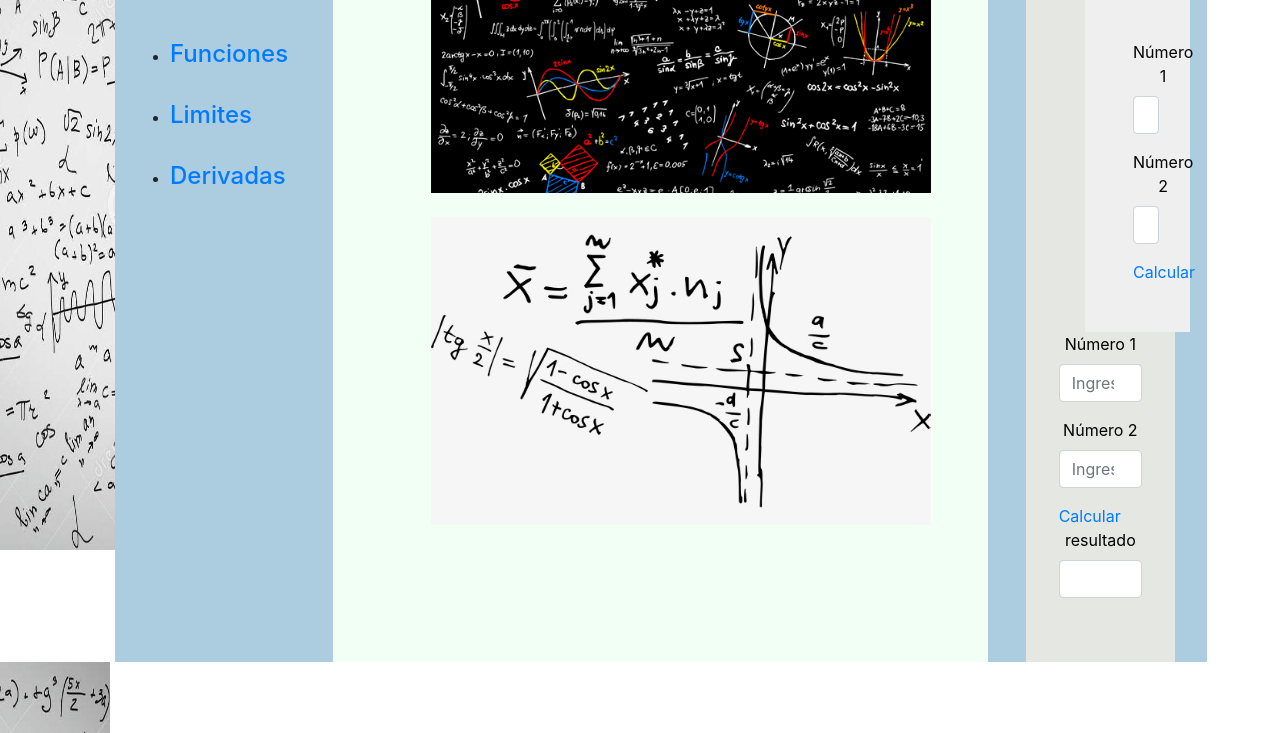
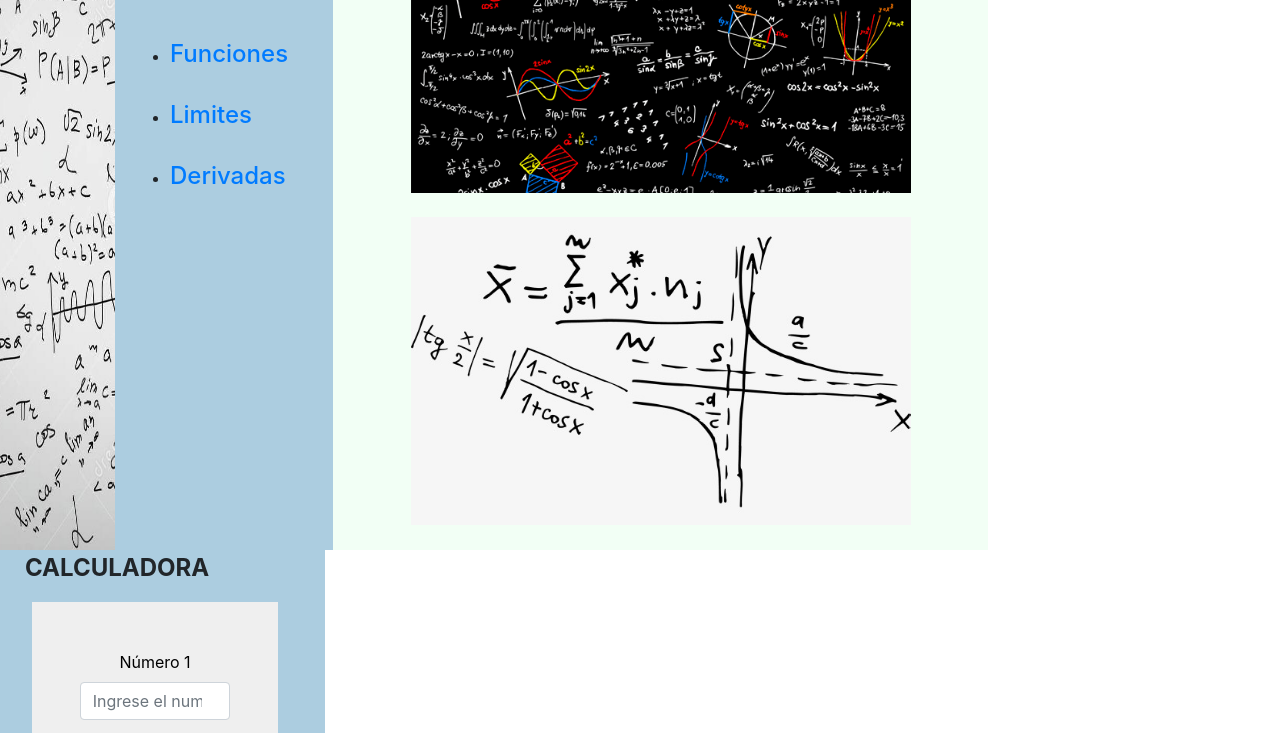
Before and after one commit to ispa16/Calculadora_derivadas, a plain HTML site: page calculo/index.html in a window 1280 px wide. Shown: the part 206-939 px from the top of the page. Drawn offline with nearby package versions, Linux system fonts and the light colour scheme.

Commit message:
restaurado el index :v

```diff
--- a/calculo/index.html
+++ b/calculo/index.html
@@ -1,5 +1,6 @@
 <!doctype html>
 <html lang="en">
+
 <head>
   <!-- Required meta tags -->
   <meta charset="utf-8">
@@ -11,8 +12,8 @@
 
   <link rel="shortcut icon" type="image/x-icon" href="imagenes/icon.png">
   <script type="text/javascript">
-    $(document).ready(function() {
-      $("#boton").click(function() {
+    $(document).ready(function () {
+      $("#boton").click(function () {
         var num1 = $("#numero1").val();
         var num2 = $("#numero2").val();
         var resultado = parseInt(num1) + parseInt(num2);
@@ -26,28 +27,27 @@
 
   <title>Calculo</title>
 </head>
+
 <body>
   <nav class="navbar navbar-expand-lg navbar-light bg-light">
 
     <a class="navbar-brand">Proyecto de cálculo</a>
-    <button class="navbar-toggler" type="button" data-toggle="collapse"
-    data-target="#navbarSupportedContent" aria-controls="navbarSupportedContent"
-    aria-expanded="false"
-    aria-label="Toggle navigation">
+    <button class="navbar-toggler" type="button" data-toggle="collapse" data-target="#navbarSupportedContent"
+      aria-controls="navbarSupportedContent" aria-expanded="false" aria-label="Toggle navigation">
       <span class="navbar-toggler-icon"></span>
     </button>
 
     <div class="collapse navbar-collapse" id="navbarSupportedContent" style="background:#42484E">
       <ul class="navbar-nav mr-auto">
         <li class="nav-item active">
-        <a class="nav-link" href="index.html"><font color="#F0FFFF">INICIO</font> <span
-          class="sr-only">(current)</span> </a>
+          <a class="nav-link" href="index.html">
+            <font color="#F0FFFF">INICIO</font> <span class="sr-only">(current)</span>
+          </a>
         </li>
 
         <li class="nav-item dropdown">
-          <a class="nav-link dropdown-toggle" href="#" id="navbarDropdown" role="button"
-          data-toggle="dropdown" aria-haspopup="true"
-          aria-expanded="false">
+          <a class="nav-link dropdown-toggle" href="#" id="navbarDropdown" role="button" data-toggle="dropdown"
+            aria-haspopup="true" aria-expanded="false">
             <font color="#F0FFFF">Calculadoras</font>
           </a>
           <div class="dropdown-menu" aria-labelledby="navbarDropdown">
@@ -61,8 +61,7 @@
     </div>
   </nav>
   <div class="row">
-   <div class="col-md-1.5"
-   <ul>
+    <div class="col-md-1.5" <ul>
       <img src="imagenes/fon.jpeg" width="130" height="700">
       </ul>
     </div>
@@ -70,36 +69,37 @@
       <ul>
         <br><br><br><br>
         <h2>TEMAS</h2>
-    <br><br><li><a href="funciones_teoria.html"><h4>Funciones</h3></li></a>
-      <br><li><a href="limites_teoria.html"><h4>Limites</li></a>
-        <br><li><a href="derivadas_teoria.html"><h4>Derivadas</li></a>
+        <br><br>
+        <li><a href="funciones_teoria.html">
+            <h4>Funciones</h3>
+        </li></a>
+        <br>
+        <li><a href="limites_teoria.html">
+            <h4>Limites</li></a>
+        <br>
+        <li><a href="derivadas_teoria.html">
+            <h4>Derivadas</li></a>
 
       </ul>
     </div>
 
 
     <div class="col-md-6" style="background :#F2FFF5">
-        <ul>
       <center>
       <h1>Proyecto de Cálculo</h1>
       </center>
       <center>
-            <br><img src="imagenes/Calculo.png" width="500">
+      <br><img src="imagenes/Calculo.png" width="500" lang="400">
       <br><br>
-            <img src="imagenes/calc.jpg" width="500">
+      <img src="imagenes/calc.jpg" width="500" lang="400">
       </center>
       </ul>
     </div>
 
-      <div class="col-md-2" style="background:#ACCDE0">
-        <br>
-        <ul><font size=4><b>Calculador de sumas</b></font></ul>
+    <div class="col-md-2.5" style="background:#ACCDE0">
+ <ul><font size=5><b>CALCULADORA</b></font></ul>
 
 
-        <div class="row">
-          <center>
-            <div class="col-md-8" style="background:#E5E7E2;color: black;padding: 3em;">
-              <form>
   <div class="row">
     <center>
       <div class="col-md-8" style="background:#efefef;color: black;padding: 3em;">
@@ -108,14 +108,12 @@
 
         <div class="form-group">
           <label for="exampleInputEmail1">Número 1</label>
-            <input type="number" class="form-control" id="numero1"
-            placeholder="Ingrese el numero 1">
+          <input type="number" class="form-control" id="numero1" placeholder="Ingrese el numero 1">
         </div>
 
         <div class="form-group">
           <label for="exampleInputEmail1">Número 2</label>
-            <input type="number" class="form-control" id="numero2"
-            placeholder="Ingrese el numero 1">
+          <input type="number" class="form-control" id="numero2" placeholder="Ingrese el numero 1">
         </div>
 
         <a id="boton" href="#" >Calcular</a>
@@ -123,53 +121,17 @@
       </form>
     </div>
     </center>
-
-                <div class="form-group">
-                  <label for="exampleInputEmail1">Número 1</label>
-                  <input type="number" class="form-control" id="numero1"
-                  placeholder="Ingrese el numero 1">
   </div>
-
-                <div class="form-group">
-                  <label for="exampleInputEmail1">Número 2</label>
-                  <input type="number" class="form-control" id="numero2"
-                  placeholder="Ingrese el numero 1">
-                </div>
-                <br>
-
-                <a id="boton" href="#" >Calcular</a>
-
-                <div class="form-group">
-                  <label for="exampleInputEmail1">resultado</label>
-                  <input type="number" class="form-control" id="resultado">
-                </div>
-
-              </form>
-            </div>
-          </center>
 
 </div>
 
 </div>
-      <div class="col-md-0.5"
-      <ul>
-       <img src="imagenes/cal.jpeg" width="125" height="700">
-     </ul>
-   </div>
-
-
 
 
 <!-- Optional JavaScript -->
 <!-- jQuery first, then Popper.js, then Bootstrap JS -->
-   <script src="https://code.jquery.com/jquery-3.3.1.slim.min.js"
-   integrity="sha384-q8i/X+965DzO0rT7abK41JStQIAqVgRVzpbzo5smXKp4YfRvH+8abtTE1Pi6jizo"
-   crossorigin="anonymous"></script>
-   <script src="https://cdnjs.cloudflare.com/ajax/libs/popper.js/1.14.7/umd/popper.min.js"
-   integrity="sha384-UO2eT0CpHqdSJQ6hJty5KVphtPhzWj9WO1clHTMGa3JDZwrnQq4sF86dIHNDz0W1"
-   crossorigin="anonymous"></script>
-   <script src="https://stackpath.bootstrapcdn.com/bootstrap/4.3.1/js/bootstrap.min.js"
-   integrity="sha384-JjSmVgyd0p3pXB1rRibZUAYoIIy6OrQ6VrjIEaFf/nJGzIxFDsf4x0xIM+B07jRM"
-   crossorigin="anonymous"></script>
+<script src="https://code.jquery.com/jquery-3.3.1.slim.min.js" integrity="sha384-q8i/X+965DzO0rT7abK41JStQIAqVgRVzpbzo5smXKp4YfRvH+8abtTE1Pi6jizo" crossorigin="anonymous"></script>
+<script src="https://cdnjs.cloudflare.com/ajax/libs/popper.js/1.14.7/umd/popper.min.js" integrity="sha384-UO2eT0CpHqdSJQ6hJty5KVphtPhzWj9WO1clHTMGa3JDZwrnQq4sF86dIHNDz0W1" crossorigin="anonymous"></script>
+<script src="https://stackpath.bootstrapcdn.com/bootstrap/4.3.1/js/bootstrap.min.js" integrity="sha384-JjSmVgyd0p3pXB1rRibZUAYoIIy6OrQ6VrjIEaFf/nJGzIxFDsf4x0xIM+B07jRM" crossorigin="anonymous"></script>
 </body>
 </html>
```
Lines whose indentation alone changed are shown as unchanged.
